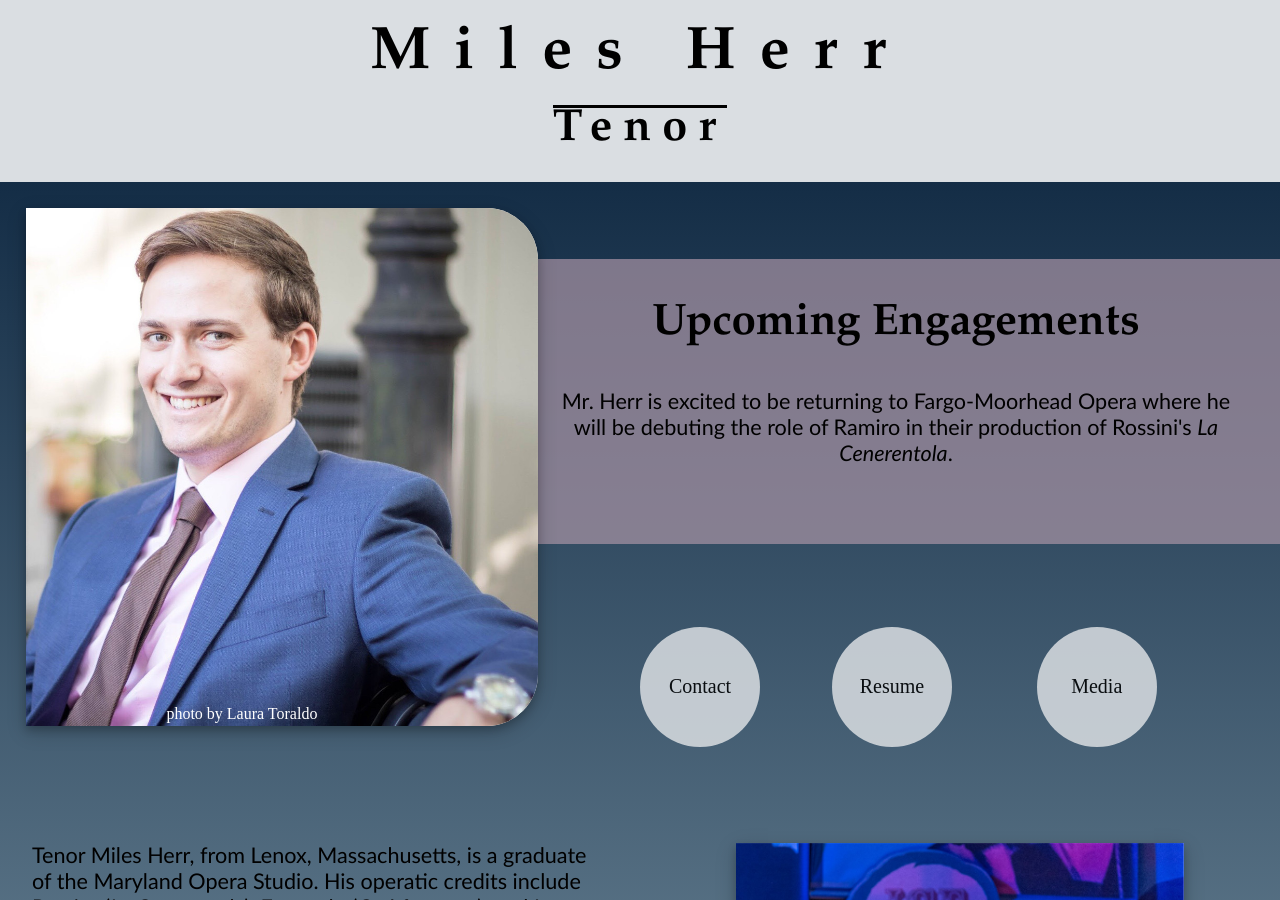
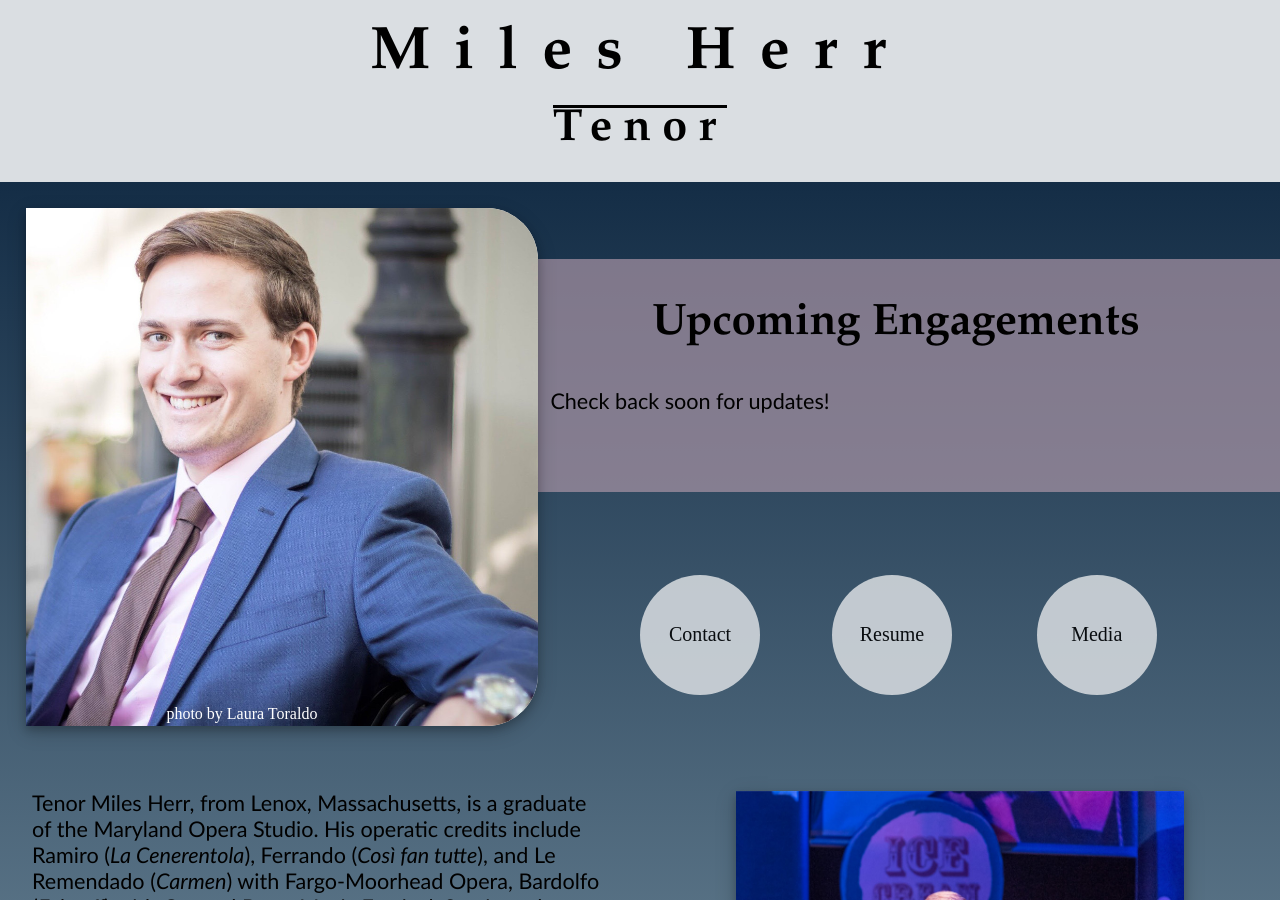
Before and after one commit to leemlb06pmi/leemlb06pmi.github.io, a Jekyll site: the page built from index.html, in a window 1280 px wide and 900 px high. Built offline with Jekyll 4.4.1, drawn with Linux system fonts in a browser that asks for light colours.

Commit message:
Update index.html

```diff
--- a/index.html
+++ b/index.html
@@ -7,7 +7,7 @@
 		<div class = "column right" >
 			<blockquote class="home_oppo">
 				<h3>Upcoming Engagements</h3>
-				<p style="display:inline-block; max-width:95%; padding:5%;">Mr. Herr is excited to be returning to Fargo-Moorhead Opera where he will be debuting the role of Ramiro in their production of Rossini's <em> La Cenerentola</em>.</p>
+				<p style="display:inline-block; max-width:95%; padding:5%;">Check back soon for updates!</p>
 			</blockquote>
 			<div class="row">
 				<div class="column mini">
```
